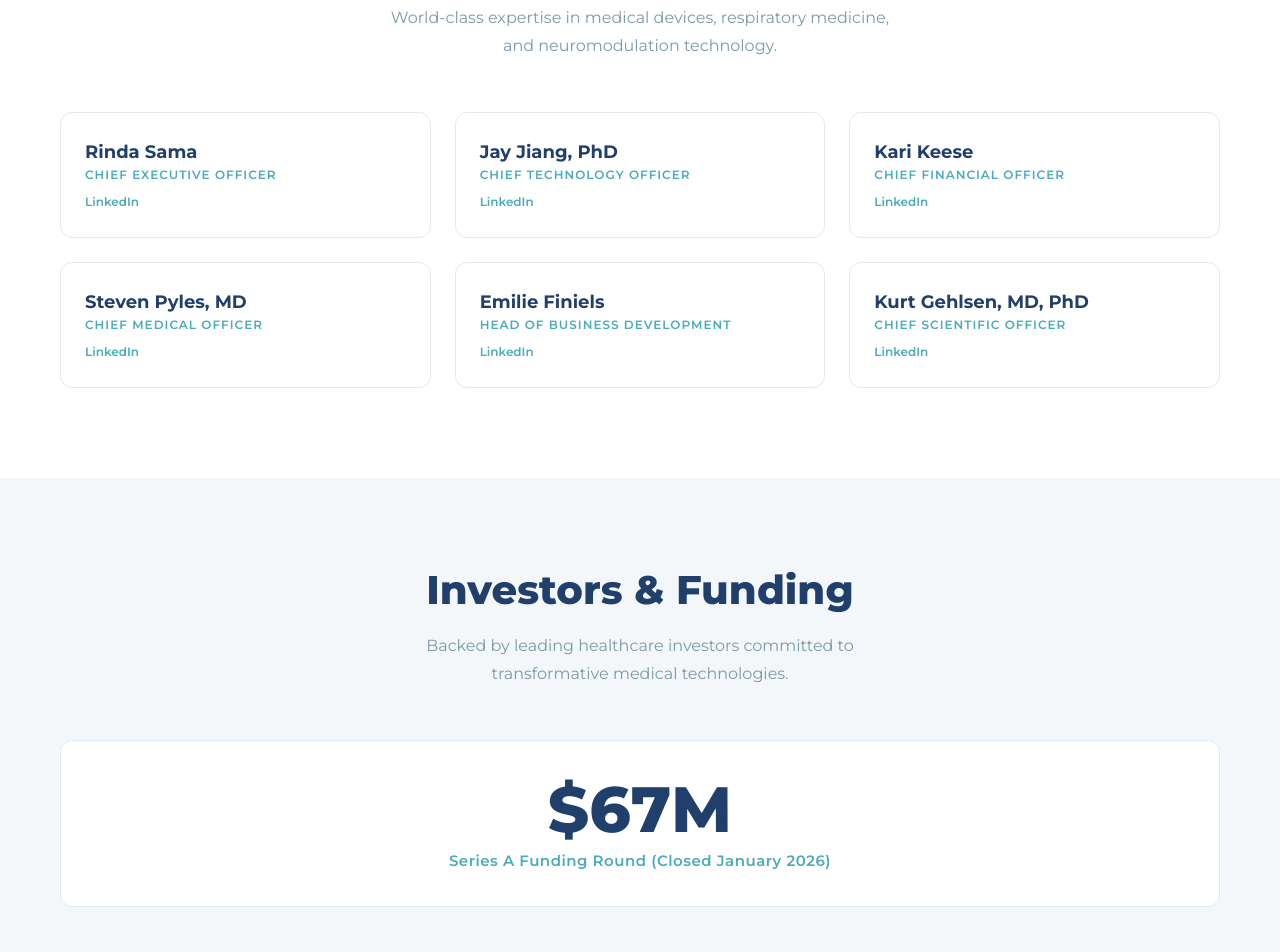
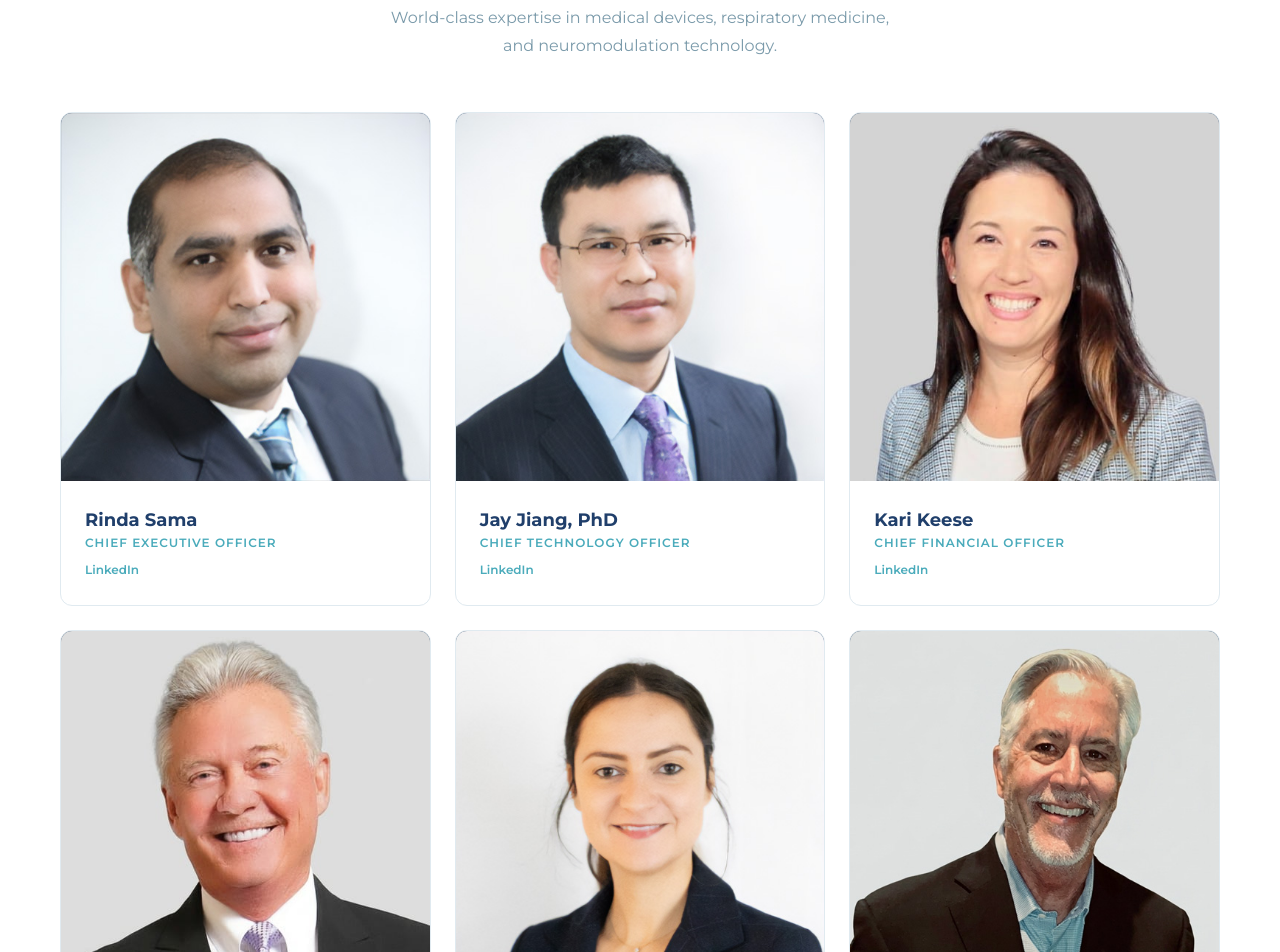
Before and after one commit to SpiroMedical/spiromedical-website, a website built with Vite: page company.html in a window 1280 px wide. Shown: the part 1210-2162 px from the top of the page. Built offline with nearby package versions, Linux system fonts and the light colour scheme; some packages are replaced by stand-ins of ours; animation ran at ten frames a second.

Commit message:
added team pictures & email only for contact

```diff
--- a/company.html
+++ b/company.html
@@ -88,6 +88,9 @@
     <!-- Row 1 -->
     <div class="team-grid team-grid--3">
       <div class="team-card">
+        <div class="team-photo">
+          <img src="/images/team/rinda.jpg" alt="Rinda Sama" onerror="this.parentElement.classList.add('no-photo')">
+        </div>
         <div class="team-info">
           <div class="team-name">Rinda Sama</div>
           <div class="team-role">Chief Executive Officer</div>
@@ -95,6 +98,9 @@
         </div>
       </div>
       <div class="team-card">
+        <div class="team-photo">
+          <img src="/images/team/jay.jpg" alt="Jay Jiang" onerror="this.parentElement.classList.add('no-photo')">
+        </div>
         <div class="team-info">
           <div class="team-name">Jay Jiang, PhD</div>
           <div class="team-role">Chief Technology Officer</div>
@@ -102,6 +108,9 @@
         </div>
       </div>
       <div class="team-card">
+        <div class="team-photo">
+          <img src="/images/team/kari.jpg" alt="Kari Keese" onerror="this.parentElement.classList.add('no-photo')">
+        </div>
         <div class="team-info">
           <div class="team-name">Kari Keese</div>
           <div class="team-role">Chief Financial Officer</div>
@@ -113,6 +122,9 @@
     <!-- Row 2 -->
     <div class="team-grid team-grid--3">
       <div class="team-card">
+        <div class="team-photo">
+          <img src="/images/team/stephen.jpg" alt="Steven Pyles" onerror="this.parentElement.classList.add('no-photo')">
+        </div>
         <div class="team-info">
           <div class="team-name">Steven Pyles, MD</div>
           <div class="team-role">Chief Medical Officer</div>
@@ -120,6 +132,9 @@
         </div>
       </div>
       <div class="team-card">
+        <div class="team-photo">
+          <img src="/images/team/emilie.jpg" alt="Emilie Finiels" onerror="this.parentElement.classList.add('no-photo')">
+        </div>
         <div class="team-info">
           <div class="team-name">Emilie Finiels</div>
           <div class="team-role">Head of Business Development</div>
@@ -127,6 +142,9 @@
         </div>
       </div>
       <div class="team-card">
+        <div class="team-photo">
+          <img src="/images/team/kurt.jpg" alt="Kurt Gehlsen" onerror="this.parentElement.classList.add('no-photo')">
+        </div>
         <div class="team-info">
           <div class="team-name">Kurt Gehlsen, MD, PhD</div>
           <div class="team-role">Chief Scientific Officer</div>
@@ -255,7 +273,7 @@
       </div>
       <div class="footer-col contact-col">
         <h4>Contact</h4>
-        <p>525 Technology Drive, Suite 350<br>Irvine, CA 92618<br><br>(949) 421-7248<br>info@spiro-medical.com</p>
+        <p>info@spiro-medical.com</p>
       </div>
     </div>
     <div class="footer-bottom">
--- a/style.css
+++ b/style.css
@@ -401,6 +401,13 @@ section.fade-in { opacity: 1; transform: none; }
   background: white; border-radius: 12px; overflow: hidden;
   border: 1.5px solid #e0eaf0;
 }
+.team-photo {
+  width: 100%; aspect-ratio: 1/1;
+  background: linear-gradient(135deg, #1a3a5c, #203f6b);
+  overflow: hidden;
+}
+.team-photo img { width: 100%; height: 100%; object-fit: cover; }
+.team-photo.no-photo { display: flex; align-items: center; justify-content: center; }
 .team-info { padding: 28px 24px; }
 .team-name { font-size: 18px; font-weight: 700; color: var(--text); margin-bottom: 4px; }
 .team-role { font-size: 12px; font-weight: 600; letter-spacing: 1px; text-transform: uppercase; color: var(--teal); margin-bottom: 12px; }
```
Also changed, not shown: contact.html (+1 -9 lines), index.html (+1 -1 lines), therapy.html (+1 -1 lines), public/images/team/emilie.jpg (added), public/images/team/jay.jpg (added), public/images/team/kari.jpg (added), public/images/team/kurt.jpg (added), public/images/team/rinda.jpg (added), public/images/team/stephen.jpg (added).
